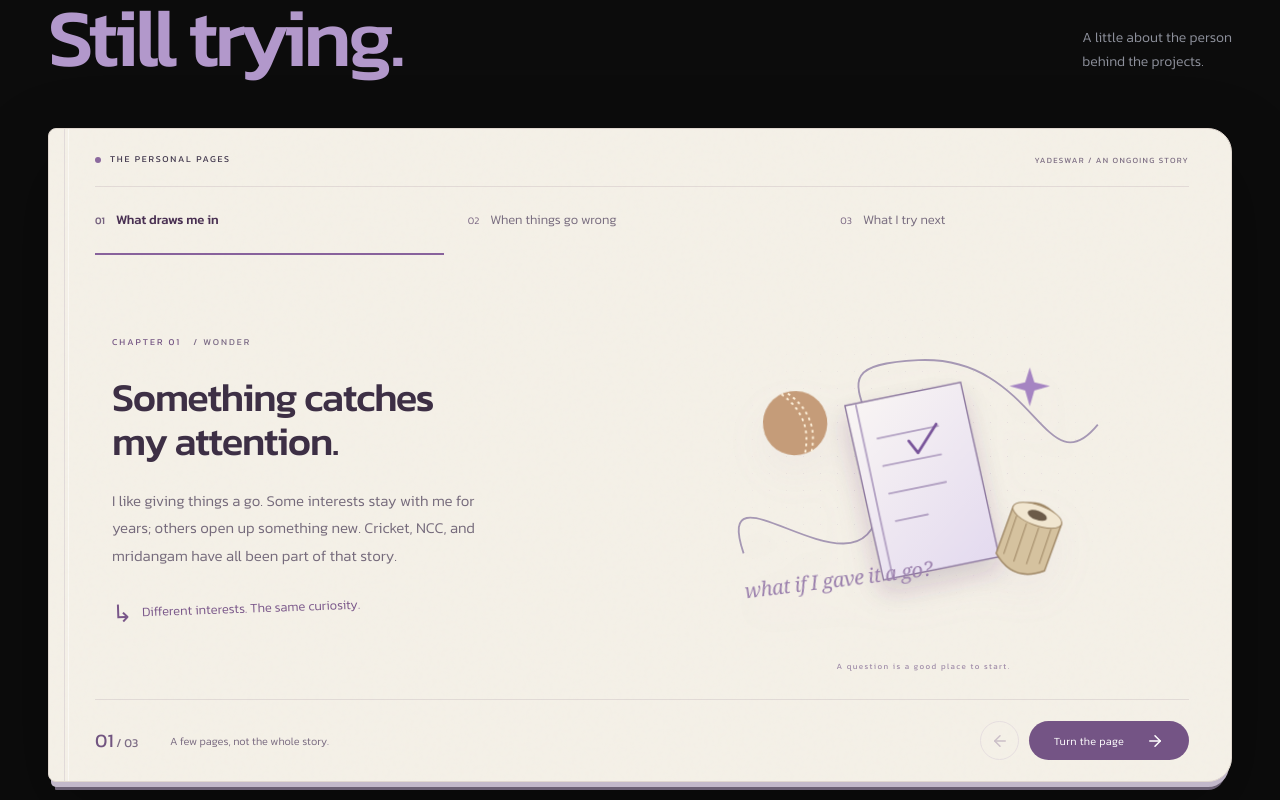
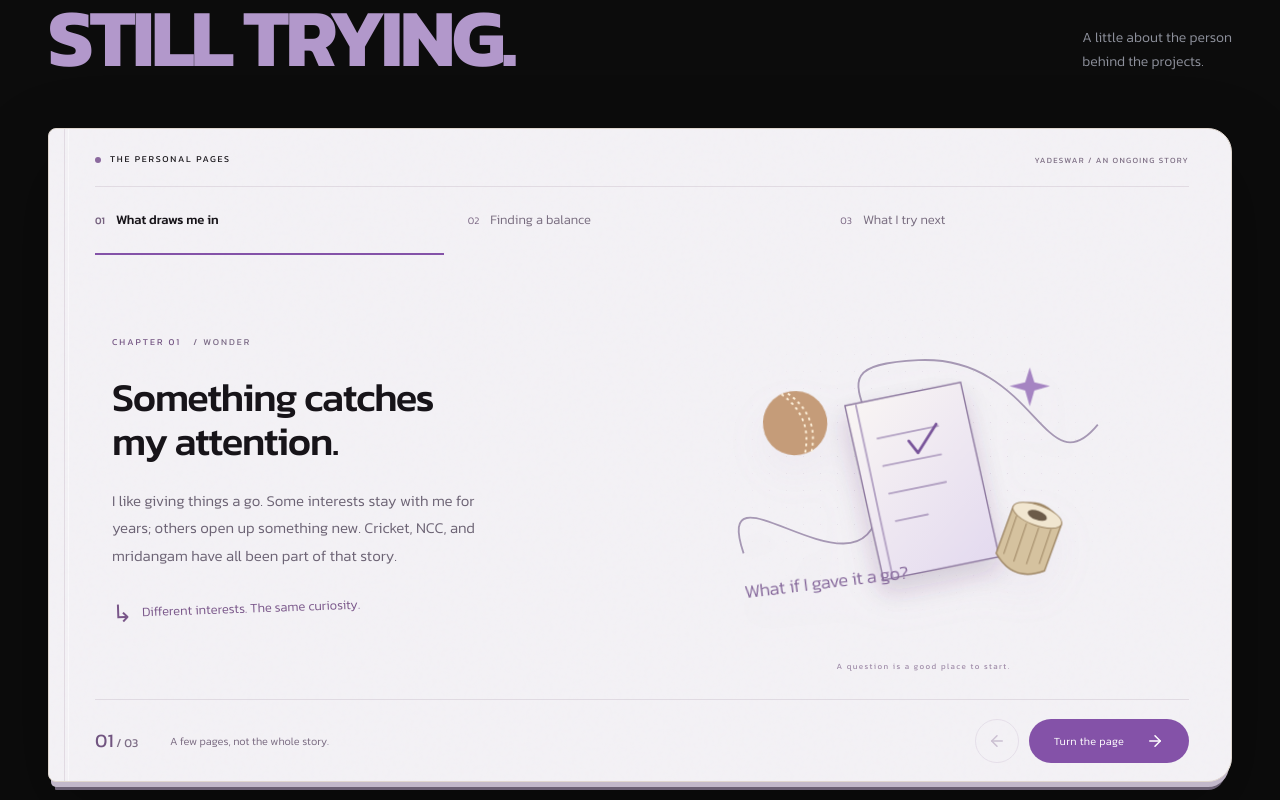
Before and after one commit to gnanayadeswar2027-bit/yadeswar-portfolio, a React (Vite) app: page / in a window 1280 px wide. Shown: the part 4160-4960 px from the top of the page. Built offline with nearby package versions, Linux system fonts and the light colour scheme.

Commit message:
Correct the cricket story and unify portfolio design language
Use the clarified Class 9 maths retest story to explain balancing cricket and school. Share typography and colour tokens across the portfolio, keep one contact section, and verify all chapters and project details at six responsive widths.

```diff
--- a/src/AboutStory.tsx
+++ b/src/AboutStory.tsx
@@ -10,9 +10,9 @@ const chapters = [
     note: 'Different interests. The same curiosity.', label: 'A question is a good place to start.',
   },
   {
-    tab: 'When things go wrong', word: 'again', title: 'Not every attempt goes to plan.',
-    body: 'Failing a test in ninth standard made me take studying more seriously. I worked harder towards my twelfth. But marks were never the whole story—I wanted to keep exploring what I could do.',
-    note: 'A setback is part of the story, too.', label: 'Leave room for another attempt.',
+    tab: 'Finding a balance', word: 'balance', title: 'Learning to find a balance.',
+    body: 'In Class 9, I was focused on cricket and training for under-16 competition. I failed my final maths exam and had to take a retest. That experience taught me to balance cricket and school, and to manage more than one commitment at a time.',
+    note: 'I had to make time for both.', label: 'Making room for both.',
   },
   {
     tab: 'What I try next', word: 'onward', title: 'There’s a lot I still want to try.',
@@ -42,14 +42,14 @@ function Sketch({ scene }: { scene: number }) {
         <g className="sketch-ball"><circle cx="111" cy="155" r="35" fill="#c59c79"/><path d="M95 124c24 16 32 37 28 63M102 123c24 16 32 37 28 62" stroke="#fff3dd" strokeWidth="2" strokeDasharray="3 4"/></g>
         <g transform="rotate(20 365 279)"><path d="M337 252q28-25 56 0v54q-28 24-56 0z" fill="#d5c29f" stroke="#9c8462" strokeWidth="1.5"/><ellipse cx="365" cy="252" rx="28" ry="11" fill="#f1e6d0" stroke="#9c8462"/><ellipse cx="365" cy="252" rx="11" ry="5" fill="#6c5b49"/><path d="m344 260 1 44m12-40 1 44m13-44 1 42m12-45 1 40" stroke="#9c8462"/></g>
         <path d="m366 93 5 16 17 4-17 5-5 17-5-17-17-5 17-4z" fill="#a584c2"/>
-        <text x="57" y="344" transform="rotate(-7 57 344)" className="sketch-hand">what if I gave it a go?</text>
+        <text x="57" y="344" transform="rotate(-7 57 344)" className="sketch-hand">What if I gave it a go?</text>
       </>}
       {scene === 1 && <>
         <motion.path {...draw} d="M47 292c50-83 108 51 144-15s-59-132 18-134 45 133 105 93 35-93 122-110" stroke="#9c84b4" strokeWidth="2" strokeDasharray="5 8"/>
-        <g transform="rotate(-9 248 214)" filter="url(#story-shadow)"><path d="M158 101h156l29 32v188H158z" fill="url(#story-paper)" stroke="#aa98b9"/><path d="M314 101v32h29" stroke="#aa98b9"/><path d="M185 151h82m-82 23h106m-106 23h65" stroke="#c1b3c9" strokeWidth="2" strokeLinecap="round"/><path d="m183 218 99-5m-100 2 105 9m-106-4 90 12" stroke="#9b7cae" strokeWidth="2" strokeLinecap="round"/><text x="184" y="276" className="sketch-hand">try again.</text><path d="M183 284q49 8 102-3" stroke="#b49bcd" strokeWidth="3" strokeLinecap="round"/></g>
+        <g transform="rotate(-9 248 214)" filter="url(#story-shadow)"><path d="M158 101h156l29 32v188H158z" fill="url(#story-paper)" stroke="#aa98b9"/><path d="M314 101v32h29" stroke="#aa98b9"/><path d="M185 151h82m-82 23h106m-106 23h65" stroke="#c1b3c9" strokeWidth="2" strokeLinecap="round"/><path d="m183 218 99-5m-100 2 105 9m-106-4 90 12" stroke="#9b7cae" strokeWidth="2" strokeLinecap="round"/><text x="184" y="276" className="sketch-hand">Find a balance.</text><path d="M183 284q49 8 102-3" stroke="#b49bcd" strokeWidth="3" strokeLinecap="round"/></g>
         <g className="sketch-float"><path d="M366 228a37 37 0 1 1-4 49m4-49-19 2m19-2-1 20" stroke="#79559a" strokeWidth="3" strokeLinecap="round" strokeLinejoin="round"/></g>
         <path d="m94 98 6 14 16 2-13 10 2 16-13-9-15 6 5-15-10-12 16 1z" stroke="#b19ac4" strokeWidth="2"/>
-        <text x="59" y="361" transform="rotate(-5 59 361)" className="sketch-hand">a bend. not the end.</text>
+        <text x="59" y="361" transform="rotate(-5 59 361)" className="sketch-hand">Make time for both.</text>
       </>}
       {scene === 2 && <>
         <motion.path {...draw} d="M52 297c82 62 161 4 120-31s-74 39 6 41 158-53 200-153" stroke="#9c84b4" strokeWidth="2" strokeDasharray="5 8"/>
@@ -57,7 +57,7 @@ function Sketch({ scene }: { scene: number }) {
         <g transform="rotate(-9 146 192)"><rect x="57" y="151" width="139" height="73" rx="9" fill="#e6ddee" stroke="#c9b8d9"/><circle cx="75" cy="170" r="3" fill="#a78abd"/><path d="M86 170h29" stroke="#b6a1c6" strokeWidth="2"/><text x="73" y="202" className="sketch-project">GoThreadly</text></g>
         <g transform="rotate(7 271 323)"><rect x="224" y="292" width="128" height="62" rx="9" fill="#fffaf0" stroke="#cfbdad"/><path d="M240 309h21m-21 8h48" stroke="#c3b298" strokeWidth="2"/><text x="240" y="339" className="sketch-project">StockFlow</text></g>
         <path d="m107 91 5 14 15 4-15 4-5 15-4-15-15-4 15-4z" fill="#b19ac4"/>
-        <text x="55" y="372" transform="rotate(-6 55 372)" className="sketch-hand">let’s see where this goes.</text>
+        <text x="55" y="372" transform="rotate(-6 55 372)" className="sketch-hand">Let’s see where this goes.</text>
       </>}
     </svg>
     <span className="story-art-label">{chapters[scene].label}</span>
--- a/src/App.tsx
+++ b/src/App.tsx
@@ -70,7 +70,7 @@ function ProjectCard({ project, index }: { project: typeof projects[number]; ind
   const [expanded, setExpanded] = useState(false);
   return <motion.article ref={ref} id={`project-${project.number}`} className={`project-card project-${project.visual}`} style={{ scale: reduce ? 1 : scale, top: 24 + index * 12 }}>
     <div className="project-top"><span className="project-number">{project.number}</span><div><p className="project-category">{project.category}</p><h3>{project.name}</h3></div><span className="project-status">{index === 0 && <span className="status-dot"/>}{project.status}</span></div>
-    <div className="project-body"><div className="project-copy"><h4>{project.headline}</h4><p>{project.description}</p>{project.result && <div className="project-result"><strong>{project.result}</strong><span>{project.resultLabel}</span></div>}<div className="project-tags">{project.tags.map(tag=><span key={tag}>{tag}</span>)}</div><button className="details-toggle" aria-expanded={expanded} aria-controls={`project-detail-${index}`} onClick={()=>setExpanded(!expanded)}>{expanded ? 'Less about this project' : 'More about this project'}{expanded ? <Minus size={16}/> : <Plus size={16}/>}</button>{expanded && <p id={`project-detail-${index}`} className="project-detail">{project.detail}</p>}{project.link && <a className="outline-button" href={project.link} target="_blank" rel="noreferrer">{project.label}<ArrowUpRight size={18}/></a>}</div><ProjectMedia kind={project.visual}/></div>
+    <div className="project-body"><div className="project-copy"><h4>{project.headline}</h4><p>{project.description}</p>{project.result && <div className="project-result"><strong>{project.result}</strong><span>{project.resultLabel}</span></div>}<div className="project-tags">{project.tags.map(tag=><span key={tag}>{tag}</span>)}</div><button className="details-toggle" aria-expanded={expanded} aria-controls={`project-detail-${index}`} onClick={()=>setExpanded(!expanded)}>{expanded ? 'Less about this project' : 'More about this project'}{expanded ? <Minus size={16}/> : <Plus size={16}/>}</button><p id={`project-detail-${index}`} className="project-detail" hidden={!expanded}>{project.detail}</p>{project.link && <a className="outline-button" href={project.link} target="_blank" rel="noreferrer">{project.label}<ArrowUpRight size={18}/></a>}</div><ProjectMedia kind={project.visual}/></div>
   </motion.article>;
 }
 
--- a/src/content.ts
+++ b/src/content.ts
@@ -32,7 +32,6 @@ export const projects = [
     tags: ['Inventory tracking', 'Procurement', 'AI-assisted building'],
     link: 'https://stockflow-inventory-gfw0.onrender.com/', label: 'Explore StockFlow', visual: 'inventory',
   },
-
 ];
 
 export const experiences = [
@@ -49,7 +48,7 @@ export const experiences = [
   {
     company: 'Vel Solution', role: 'Management Trainee',
     period: 'April 2024 – June 2024', location: 'Chennai',
-    description: 'Prepared business reports, organized documentation, and supported management decisions.',
+    description: 'Prepared business reports, organised documentation, and supported management decisions.',
   },
 ];
 
--- /dev/null
+++ b/src/design-tokens.css
@@ -0,0 +1,15 @@
+:root {
+  --font-body: 'Kanit', sans-serif;
+  --color-bg: #0c0c0c;
+  --color-panel: #101012;
+  --color-text: #d7e2ea;
+  --color-muted: #989ca7;
+  --color-accent: #b298cb;
+  --color-paper: #f3f1f5;
+  --color-ink: #171419;
+  --color-ink-muted: #6c6374;
+  --color-ink-soft: #756a7e;
+  --color-ink-accent: #8452a8;
+  --color-border-dark: #ffffff1c;
+  --color-border-light: #9377a125;
+}
```
Also changed, not shown: src/about-story.css, src/styles.css.
